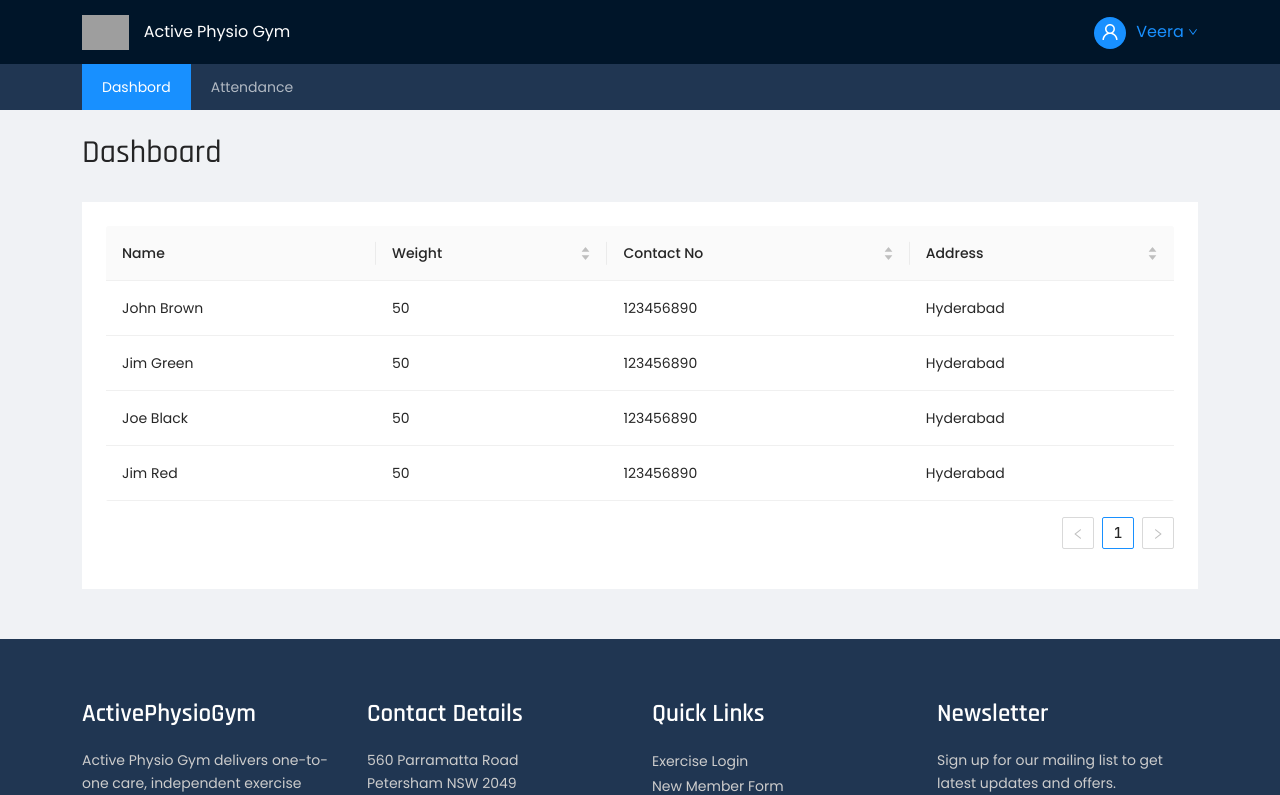
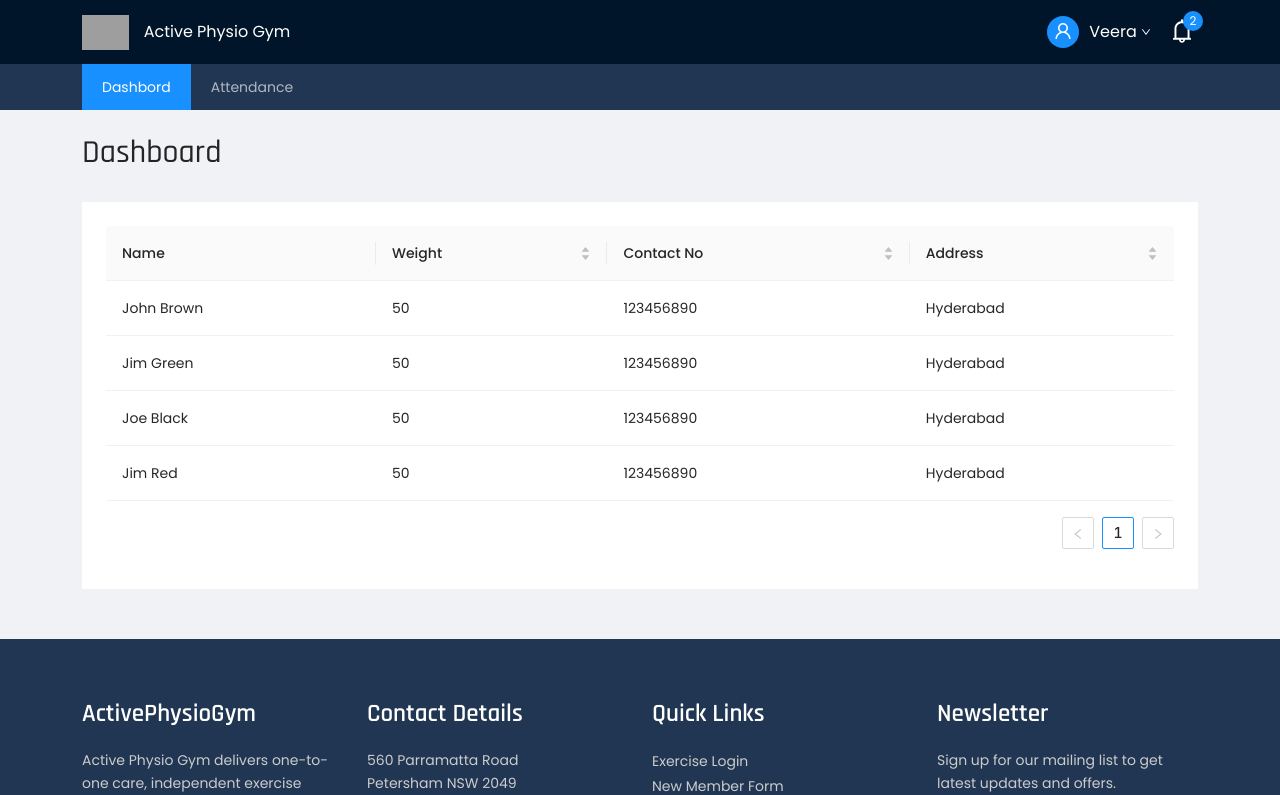
Before and after one commit to bindu1272/active-physio-gym, a React (Create React App) app: page /Dashboard in a window 1280 px wide. Shown: the top 795 px of the page. Built offline with nearby package versions, Linux system fonts and the light colour scheme; grey boxes are pictures that could not be loaded.

Commit message:
notification added

```diff
--- a/src/admin/DashboardHeader.js
+++ b/src/admin/DashboardHeader.js
@@ -1,7 +1,7 @@
 import React, { useState } from "react";
 import { Link } from "react-router-dom";
-import { Layout, Menu, Dropdown , Breadcrumb, Table, Tag, Space, Avatar, Divider, Tooltip } from "antd";
-import { UserOutlined, DownOutlined  } from '@ant-design/icons';
+import { Layout, Menu, Dropdown , Breadcrumb, Table, Tag, Space, Avatar, Divider, Tooltip, Popover } from "antd";
+import { UserOutlined, DownOutlined, BellOutlined, MailOutlined  } from '@ant-design/icons';
 
 import Logo from "../images/logo.svg";
 const { Header, Content, Footer } = Layout;
@@ -13,6 +13,25 @@ function Index() {
           <Menu.Item key="2">Logout</Menu.Item>
         </Menu>
       );
+      const content = (
+        <div className="notification_content">
+          <div className="item">
+            <MailOutlined />
+            <div className="details">
+            <h6>Content sfsfs sfsfs sf dsf sdf sdfsd fdsf dsfdsf dsfdsfds</h6>
+            <p>Content</p>
+            </div>
+          </div>
+          <div className="item">
+            <MailOutlined />
+            <div className="details">
+            <h6>Content sfsfs sfsfs sf dsf sdf sdfsd fdsf dsfdsf dsfdsfds</h6>
+            <p>Content</p>
+            </div>
+          </div>
+        </div>
+      );
+
   return (
     <>
       <section className="dashboard_section">
@@ -25,19 +44,26 @@ function Index() {
                     Active Physio Gym
                   </Link>
                 </div>
-                <div className="col-sm-4 text-end">
+                <div className="col-sm-4 text-end d-flex align-items-center justify-content-end">
                 <Tooltip title="Veera" placement="top">
-        <Avatar style={{ backgroundColor: '#1890ff', marginRight:10 }} icon={<UserOutlined />} />
+        <Avatar style={{ backgroundColor: '#1890ff' }} icon={<UserOutlined />} />
       </Tooltip>
+
                 <Dropdown
         overlay={menu}
         // onVisibleChange={this.handleVisibleChange}
         // visible={this.state.visible}
       >
-        <a className="ant-dropdown-link" onClick={e => e.preventDefault()}>
+        <a className="ant-dropdown-link" onClick={e => e.preventDefault()} style={{marginLeft:10, color:"#fff"}}>
         Veera <DownOutlined />
         </a>
       </Dropdown>
+      <Popover content={content} trigger="click">
+       <div className="notification-info">
+       <Avatar icon={<BellOutlined />} />
+        <span className="count">2</span>
+       </div>
+      </Popover>
                 </div>
               </div>
             </div>
--- a/src/admin/style.scss
+++ b/src/admin/style.scss
@@ -99,3 +99,56 @@
 .ant-table{
     overflow: auto;
 }
+.notification-info{
+  display: flex;
+  align-items: center;
+  margin-left: 15px;
+  justify-content: center;
+  position: relative;
+
+  .count{
+    background-color: #1890ff;
+    padding: 5px;
+    position: absolute;
+    height: 20px;
+    width: 20px;
+    border-radius: 100px;
+    display: flex;
+    align-items: center;
+    justify-content: center;
+    top: -5px;
+    right:-5px;
+    color: #fff;
+    font-size: 12px;
+  }
+  .ant-avatar{
+    background-color: transparent;
+    font-size: 24px;
+  }
+}
+.notification_content{
+  min-width: 500px;
+  // padding:15px;
+  .item{
+    display: flex;
+    align-items: center;
+    border-bottom: solid 1px #eee;
+    padding:15px;
+    cursor: pointer;
+    &:hover{
+      background-color: #eee;
+    }
+    .anticon{
+      font-size: 24px;
+      color: #999;
+    }
+    .details{
+      border-left:solid 1px #ccc;
+      padding: 0 20px;
+      margin-left: 15px;
+      h6{
+        font-family: "Poppins";
+      }
+    }
+  }
+}
```
